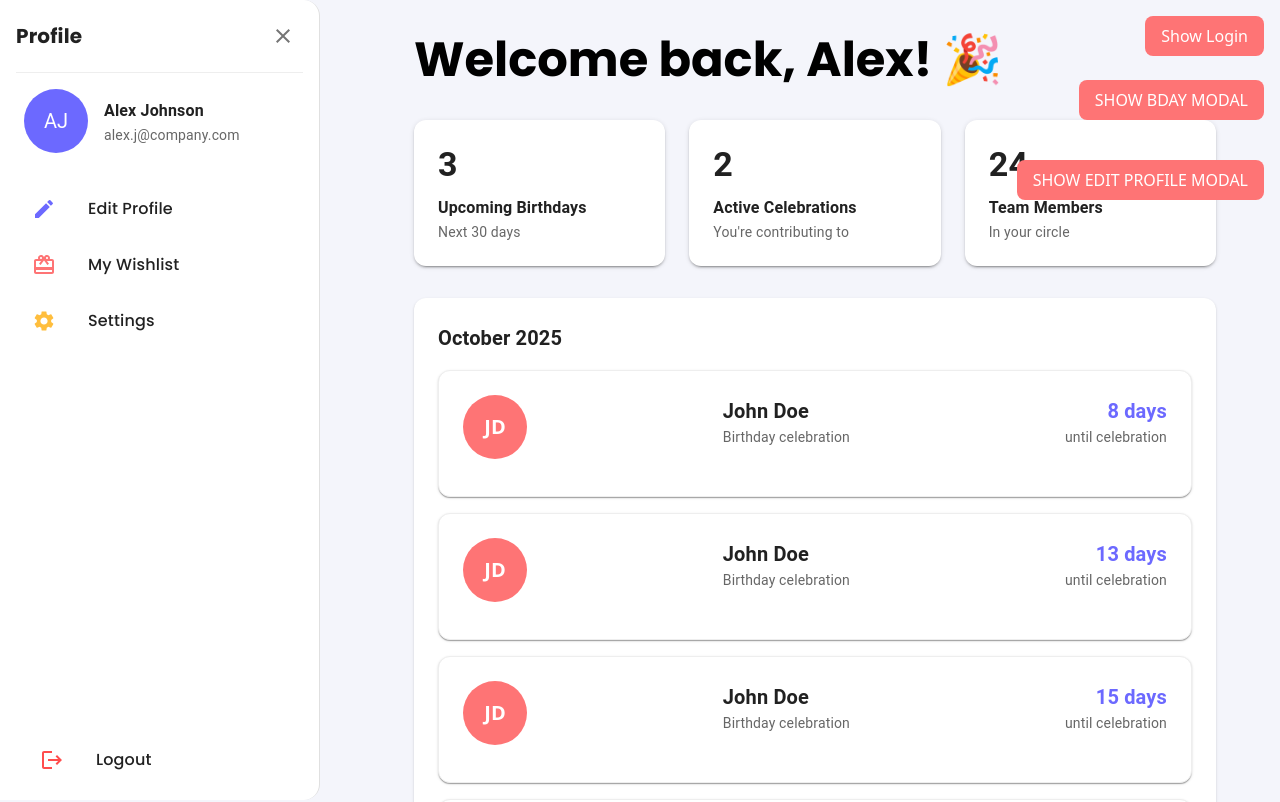
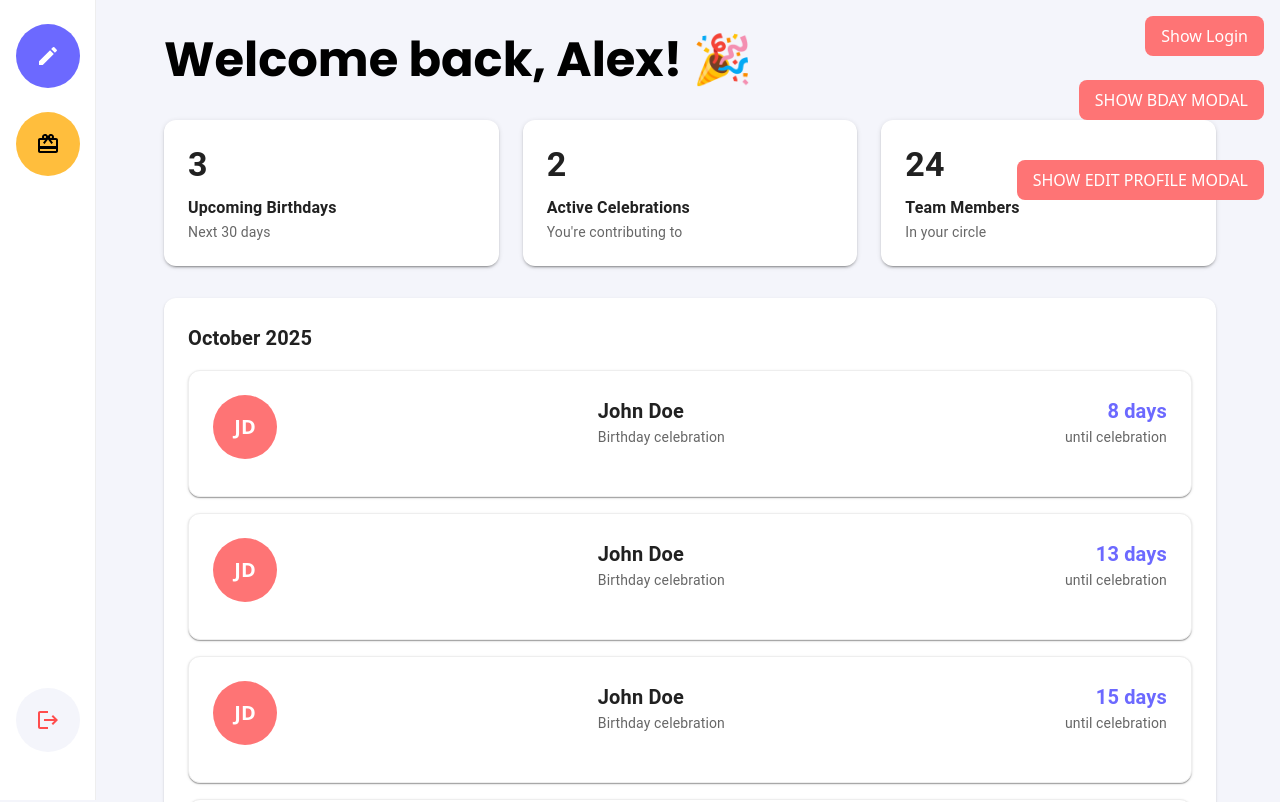
Before and after one commit to filipZlatanovski/symphony-internal-application, a React (Vite) app in the folder front-end/: page / in a window 1280 px wide. Shown: the top 802 px of the page. Built offline with nearby package versions, Linux system fonts and the light colour scheme.

Commit message:
Sidebar improved and minimized (#7)

```diff
--- a/front-end/src/components/Homepage/Homepage.tsx
+++ b/front-end/src/components/Homepage/Homepage.tsx
@@ -22,18 +22,17 @@ const Homepage = () => {
   return (
     <Box sx={{ display: "flex", minHeight: "100vh", backgroundColor: "#f4f5fb" }}>
       <Sidebar
-        open={sidebarOpen}
-        onClose={() => setSidebarOpen(false)}
         onLogout={() => console.log("Logout")}
-        onEditProfile={() => console.log("Edit Profile")}
-      />
+        onEditProfile={() => console.log("Edit Profile")} onWishlist={function (): void {
+          throw new Error("Function not implemented.");
+        } }      />
 
       <Box
         component="main"
         sx={{
           flexGrow: 1,
           p: 4,
-          ml: sidebarOpen ? "30px" : 0,
+          ml: sidebarOpen ? "100px" : 0,
           transition: "margin-left 0.3s ease-in-out",
           width: sidebarOpen ? "calc(100% - 10px)" : "100%"
         }}
@@ -87,7 +86,7 @@ const Homepage = () => {
           </Box>
 
           {/* Simple Box for month sections */}
-          <Box sx={{ display: 'flex', flexDirection: 'column', gap: 3 }}>
+          <Box sx={{ display: 'flex', flexDirection: 'column', gap: 2 }}>
             {birthdaysByMonth.map((m, i) => (
               <MonthSection
                 key={i}
--- a/front-end/src/components/Sidebar/Sidebar.tsx
+++ b/front-end/src/components/Sidebar/Sidebar.tsx
@@ -1,138 +1,87 @@
-import {
-  Drawer,
-  Box,
-  Avatar,
-  List,
-  ListItem,
-  ListItemButton,
-  ListItemIcon,
-  ListItemText,
-  IconButton,
-  Typography,
-} from "@mui/material";
-import { Close, Edit, CardGiftcard, Settings, Logout } from "@mui/icons-material";
+import { Box, Avatar, IconButton, Tooltip } from "@mui/material";
+import { Edit, CardGiftcard, Logout } from "@mui/icons-material";
 
 interface SidebarProps {
-  open: boolean;
-  onClose: () => void;
+  onEditProfile: () => void;
+  onWishlist: () => void;
   onLogout: () => void;
-  onEditProfile: () => void;
 }
 
-const menuItems = [
-  { icon: <Edit />, text: "Edit Profile", color: "#6c69ff" },
-  { icon: <CardGiftcard />, text: "My Wishlist", color: "#fe7475" },
-  { icon: <Settings />, text: "Settings", color: "#ffbe3d" },
-];
-
-const Sidebar: React.FC<SidebarProps> = ({ open, onClose, onLogout, onEditProfile }) => {
+const Sidebar: React.FC<SidebarProps> = ({ onEditProfile, onWishlist, onLogout }) => {
   return (
-    <Drawer
-      variant="persistent"
-      anchor="left"
-      open={open}
+    <Box
       sx={{
-        width: 320,
-        "& .MuiDrawer-paper": {
-          width: 320,
-          boxSizing: "border-box",
-          borderRadius: "0 16px 16px 0",
-          padding: 2,
-          backgroundColor: "#fff",
+        position: "fixed",
+        left: 0,
+        top: 0,
+        bottom: 0,
+        width: { xs: 72, sm: 96 },
+        bgcolor: "#fff",
+        borderRight: "1px solid #eee",
         display: "flex",
         flexDirection: "column",
-        },
+        alignItems: "center",
+        py: 3,
+        px: 1,
+        zIndex: 1000,
       }}
     >
-      {/* Header */}
-      <Box
+
+
+      {/* Profile Icon */}
+      <Tooltip title="Edit Profile" placement="right">
+        <IconButton
+          onClick={onEditProfile}
           sx={{
-          display: "flex",
-          alignItems: "center",
-          justifyContent: "space-between",
-          borderBottom: "1px solid #eee",
-          pb: 2,
-          mb: 2,
+            mb: 3,
+            bgcolor: "#6c69ff",
+            color: "#fff",
+            width: { xs: 48, sm: 64 },
+            height: { xs: 48, sm: 64 },
+            "&:hover": { bgcolor: "#6c69ff" },
           }}
         >
-        <Typography variant="h6" sx={{ fontWeight: "bold", fontFamily: "Poppins, sans-serif" }}>
-          Profile
-        </Typography>
-        <IconButton onClick={onClose}>
-          <Close />
+          <Edit />
         </IconButton>
-      </Box>
+      </Tooltip>
 
-      {/* User Info */}
-      <Box sx={{ display: "flex", alignItems: "center", mb: 3, px: 1 }}>
-        <Avatar sx={{ bgcolor: "#6c69ff", width: 64, height: 64, mr: 2 }}>AJ</Avatar>
-        <Box>
-          <Typography variant="subtitle1" sx={{ fontWeight: "bold" }}>
-            Alex Johnson
-          </Typography>
-          <Typography variant="body2" color="text.secondary">
-            alex.j@company.com
-          </Typography>
-        </Box>
-      </Box>
-
-      {/* Menu Items */}
-      <List sx={{ flexGrow: 1 }}>
-        {menuItems.map((item) => (
-          <ListItem key={item.text} disablePadding>
-            <ListItemButton
-              onClick={item.text === "Edit Profile" ? onEditProfile : undefined}
+      {/* Wishlist Icon */}
+      <Tooltip title="My Wishlist" placement="right">
+        <IconButton
+          onClick={onWishlist}
           sx={{
-                borderRadius: "12px",
-                mb: 1,
-                "&:hover": {
-                  backgroundColor: `${item.color}15`, // subtle tint
-                  transform: "translateX(4px)",
-                  transition: "all 0.2s ease-in-out",
-                },
+            mb: 3,
+            bgcolor: "#ffbe3d",
+            color: "#000",
+            width: { xs: 48, sm: 64 },
+            height: { xs: 48, sm: 64 },
+            "&:hover": { bgcolor: "#f0b02e" },
           }}
         >
-              <ListItemIcon sx={{ color: item.color }}>{item.icon}</ListItemIcon>
-              <ListItemText
-                primary={item.text}
-                primaryTypographyProps={{
-                  fontFamily: "Poppins, sans-serif",
-                  fontWeight: 500,
-                }}
-              />
-            </ListItemButton>
-          </ListItem>
-        ))}
-      </List>
+          <CardGiftcard />
+        </IconButton>
+      </Tooltip>
 
-      {/* Logout Button */}
-      <Box sx={{ mt: "auto", px: 1 }}>
-        <ListItem disablePadding>
-          <ListItemButton
+      {/* Spacer */}
+      <Box sx={{ flexGrow: 1 }} />
+
+      {/* Logout Icon */}
+      <Tooltip title="Logout" placement="right">
+        <IconButton
           onClick={onLogout}
           sx={{
-              borderRadius: "12px",
-              "&:hover": {
-                backgroundColor: "#fce4e4",
-                transform: "translateX(4px)",
-                transition: "all 0.2s ease-in-out",
-              },
+            mb: 3,
+            bgcolor: "#f4f5fb",
+            color: "#ff4d4d",
+            width: { xs: 48, sm: 64 },
+            height: { xs: 48, sm: 64 },
+            "&:hover": { bgcolor: "#fce4e4" },
           }}
         >
-            <ListItemIcon sx={{ color: "#ff4d4d" }}>
           <Logout />
-            </ListItemIcon>
-            <ListItemText
-              primary="Logout"
-              primaryTypographyProps={{
-                fontFamily: "Poppins, sans-serif",
-                fontWeight: 500,
-              }}
-            />
-          </ListItemButton>
-        </ListItem>
+        </IconButton>
+      </Tooltip>
     </Box>
-    </Drawer>
   );
 };
 
```
Lines whose indentation alone changed are shown as unchanged.
